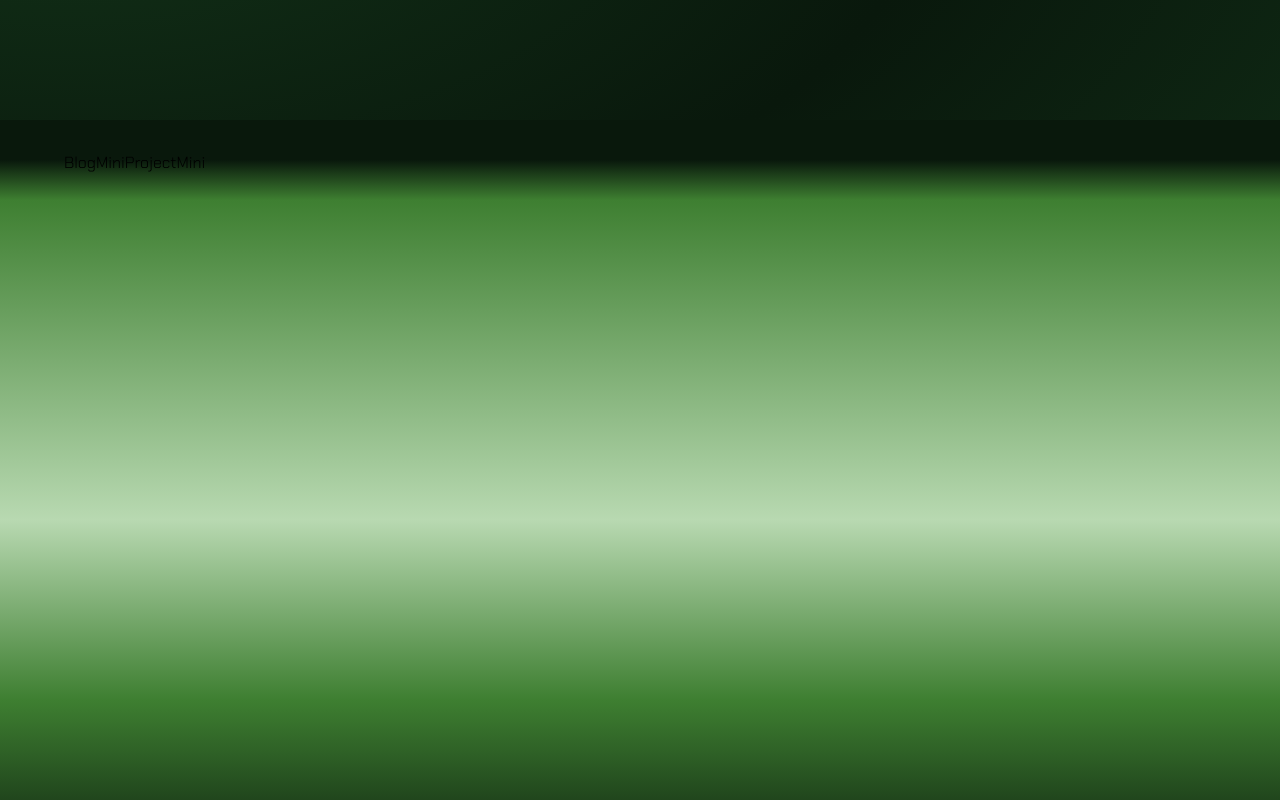
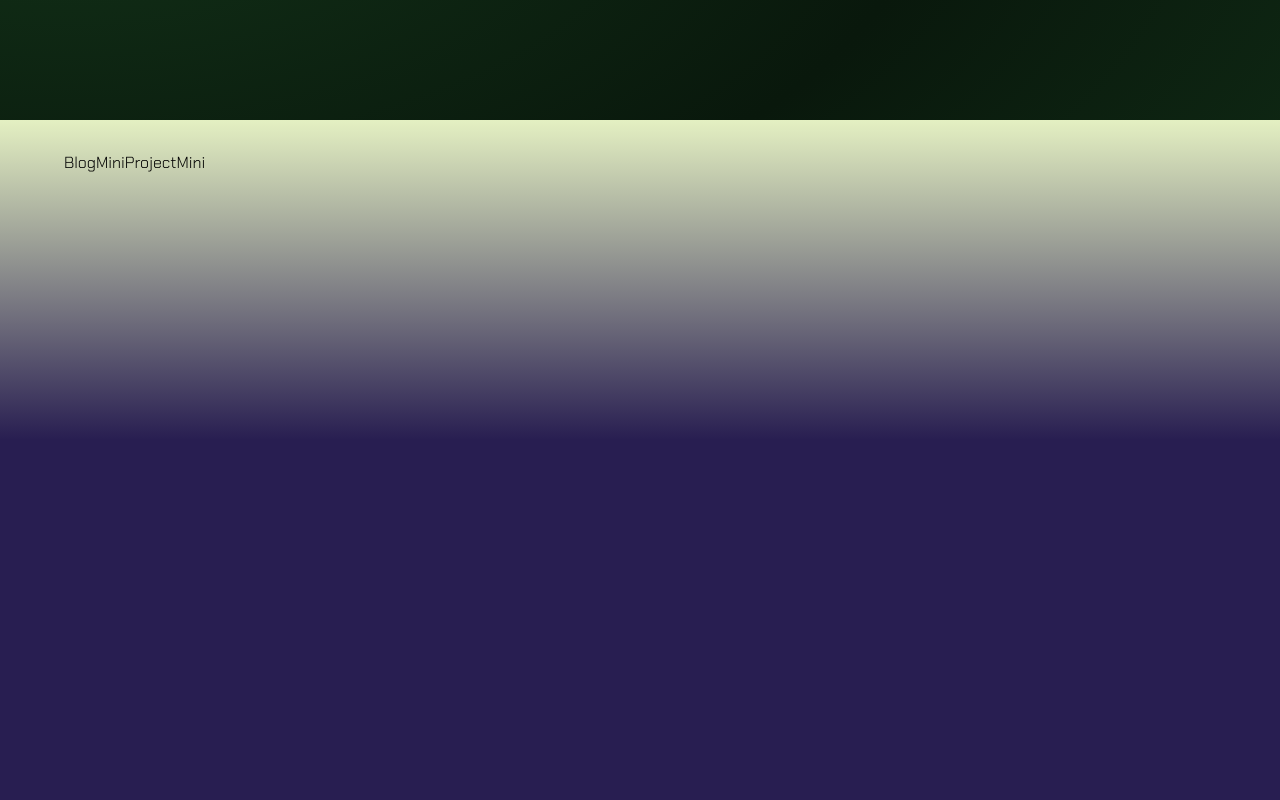
Before and after one commit to j-prt/portfolio, a React (Vite) app: page / in a window 1280 px wide. Shown: the part 680-1480 px from the top of the page. Built offline with nearby package versions, Linux system fonts and the light colour scheme; a web font is replaced by a local one.

Commit message:
work on featured

```diff
--- a/src/pages/home/Featured.tsx
+++ b/src/pages/home/Featured.tsx
@@ -3,14 +3,12 @@ import BlogMini from './BlogMini'
 import ProjectMini from './ProjectMini'
 
 const StyledFeatured = styled.section`
-  height: 50rem;
-  /* background-color: var(--color-secondary); */
+  height: 100rem;
   background-image: linear-gradient(
-    var(--color-main-dark) 5%,
-    var(--color-secondary-med) 10%,
-    var(--color-secondary-lighter) 50%,
-    var(--color-secondary-med),
-    var(--color-main-dark) 95%
+    var(--color-accent-light),
+    var(--color-blue) 20%,
+    var(--color-blue) 80%,
+    var(--color-accent-light)
   );
 `
 
--- a/src/styles/GlobalStyles.ts
+++ b/src/styles/GlobalStyles.ts
@@ -15,13 +15,17 @@ export const GlobalStyles = createGlobalStyle`
 --color-secondary-light: #83bc77;
 --color-secondary-lighter: #b8d9b1;
 
-
-
 --color-accent: #D8E9A8;
 --color-accent-light: #e4f0c2;
 --color-accent-lighter: #e8f2cb;
 --color-accent-dark: #97a376;
 --color-accent-darkest: #161711;
+
+--color-purple: #8377a4;
+--color-blue: #281E51;
+--color-blue-rgb: rgb(40, 30, 81);
+--color-blue-med: #1c1539;
+--color-blue-med-rgb: rgb(28, 21, 57);
 
 
 --border-radius-md: 8px;
```
